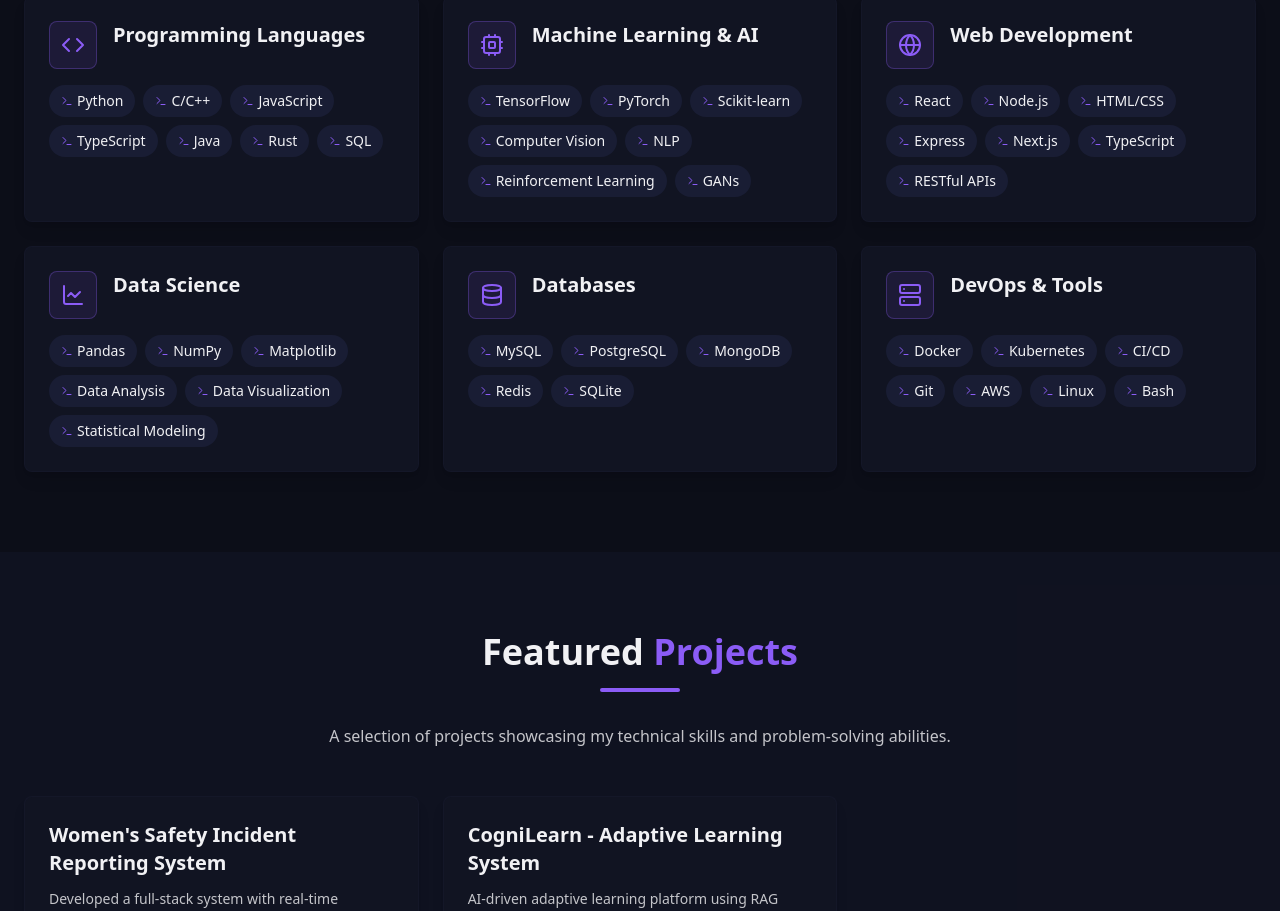
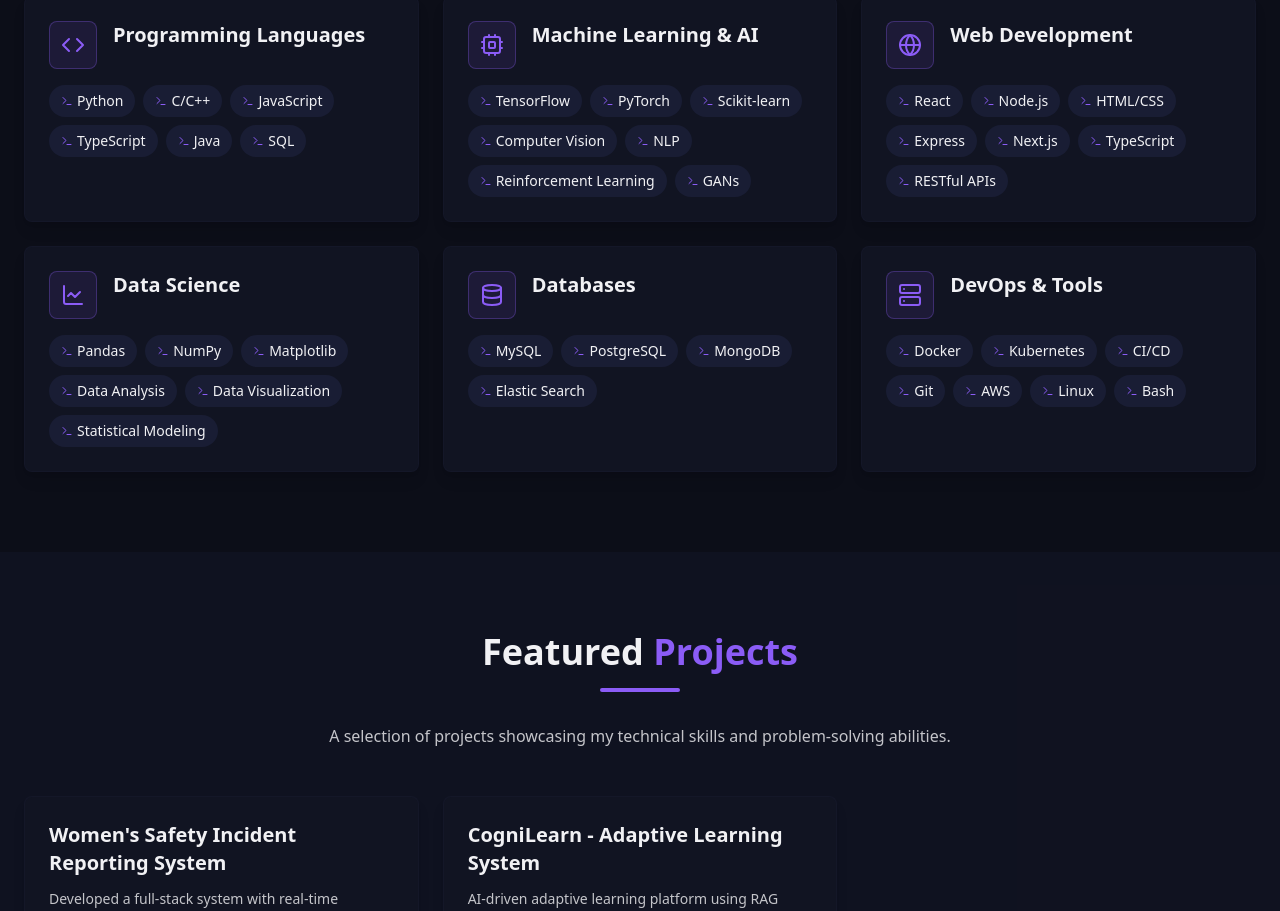
Before and after one commit to sohamyedgaonkar/deep-tech-portfolio-glow, a React (Vite) app: page / in a window 1280 px wide. Shown: the part 2718-3629 px from the top of the page. Built offline with nearby package versions, Linux system fonts and the light colour scheme.

Commit message:
Update Skills.tsx

```diff
--- a/src/components/Skills.tsx
+++ b/src/components/Skills.tsx
@@ -6,7 +6,7 @@ const Skills = () => {
     {
       name: 'Programming Languages',
       icon: <Code className="text-tech-purple" size={24} />,
-      skills: ['Python', 'C/C++', 'JavaScript', 'TypeScript', 'Java', 'Rust', 'SQL'],
+      skills: ['Python', 'C/C++', 'JavaScript', 'TypeScript', 'Java', 'SQL'],
     },
     {
       name: 'Machine Learning & AI',
@@ -26,7 +26,7 @@ const Skills = () => {
     {
       name: 'Databases',
       icon: <Database className="text-tech-purple" size={24} />,
-      skills: ['MySQL', 'PostgreSQL', 'MongoDB', 'Redis', 'SQLite'],
+      skills: ['MySQL', 'PostgreSQL', 'MongoDB', 'Elastic Search'],
     },
     {
       name: 'DevOps & Tools',
```
